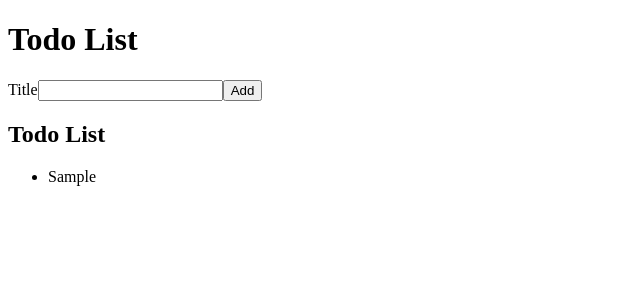
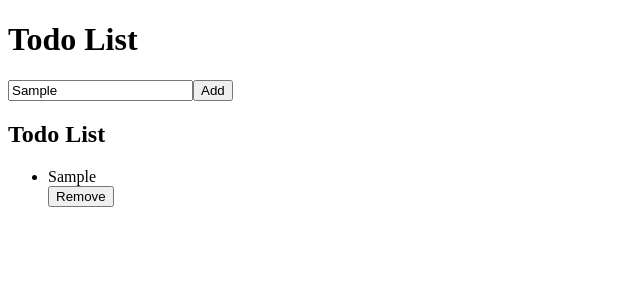
Before and after one commit to Victoria240/react-todo, a React (Create React App) app: page / in a window 1280 px wide. Both pictures are taken after typing "Sample" into the empty fields and a click on the button "Add". Shown: the top 300 px of the page, without its empty margins (0-640 px from the left). Built offline with nearby package versions, Linux system fonts and the light colour scheme; the HTML template or start-up script is replaced by a standard one.

Commit message:
created a reusuable component called InputWithLabel, used component composition on this component, added auto-focus & remove button to input component

```diff
--- a/src/AddTodoForm.js
+++ b/src/AddTodoForm.js
@@ -1,5 +1,6 @@
 // AddTodoForm.js
 import React, { useState } from 'react';
+import InputWithLabel from './InputWithLabel';
 
 function AddTodoForm({ onAddTodo }) { // Destructure props
   const [todoTitle, setTodoTitle] = useState(''); // Create new state variable todoTitle
@@ -24,13 +25,8 @@
   return (
     <div>
       <form onSubmit={handleAddTodoFormSubmit}>
-        <label htmlFor='todoTitle'>Title</label>
-        <input
-          id='todoTitle'
-          name='title'
-          value={todoTitle} // Use todoTitle state as the value
-          onChange={handleTitleChange} // Handle input change
-        />
+        <InputWithLabel handleTitleChange={handleTitleChange}>
+        </InputWithLabel>
         <button type='submit'>Add</button>
       </form>
     </div>
--- a/src/App.js
+++ b/src/App.js
@@ -18,6 +18,13 @@
 
 function App() {
 
+  function removeTodo(id) {
+    // Filter the todoList array to exclude the todo item with the specified id
+    const updatedTodoList = todoList.filter((todo) => todo.id !== id);
+
+    // Update the todoList state with the new array of todos
+    setTodoList(updatedTodoList);
+  }
 
   const [todoList, setTodoList] = useSemiPersistentState(); // use custom hook
 
@@ -30,7 +37,7 @@
     <>
       <h1>Todo List</h1>
       <AddTodoForm onAddTodo={addTodo} /> {/* Update onAddTodo prop */}
-      <TodoList todoList={todoList} /> {/* Pass todoList state as a prop */}
+      <TodoList todoList={todoList} onRemoveTodo = {removeTodo} /> {/* Pass todoList state as a prop */}
 
     </>
   );
--- /dev/null
+++ b/src/InputWithLabel.js
@@ -0,0 +1,27 @@
+import React, {useRef, useEffect} from 'react'
+
+function InputWithLabel({ children, ...props}) {
+    const inputRef = useRef(null)
+
+    useEffect(() => {
+         // Accessing the input element and focusing it
+        inputRef.current.focus();
+    }, []);
+
+
+
+    return (
+        <>
+            <label htmlFor='todoTitle'>{children}</label>
+            <input
+                ref={inputRef}
+                id='todoTitle'
+                name='title'
+                value={props.todoTitle} // Use todoTitle state as the value
+                onChange={props.handleTitleChange} // Handle input change
+            />
+        </>
+    )
+}
+
+export default InputWithLabel
--- a/src/TodoList.js
+++ b/src/TodoList.js
@@ -2,13 +2,21 @@
 import React from 'react';
 import TodoListItem from './TodoListItem';
 
-function TodoList({ todoList }) { // Destructure props
+function TodoList({ todoList, onRemoveTodo }) {
+    // Destructure the props todoList and onRemoveTodo from the incoming props object
+
     return (
         <div>
+            {/* Render a heading */}
             <h2>Todo List</h2>
             <ul>
+                {/* Map over the todoList array */}
                 {todoList.map(todo => (
-                    <TodoListItem key={todo.id} todo={todo} />
+                    <TodoListItem
+                        key={todo.id} // Assign a unique key to each TodoListItem
+                        todo={todo} // Pass the todo object as a prop to TodoListItem
+                        onRemoveTodo={onRemoveTodo} // Pass the onRemoveTodo function as a prop to TodoListItem
+                    />
                 ))}
             </ul>
         </div>
--- a/src/TodoListItem.js
+++ b/src/TodoListItem.js
@@ -1,9 +1,18 @@
-import React from 'react'
+import React from 'react';
 
 // Define the TodoListItem component
-function TodoListItem({todo}) { // Destructure props
+function TodoListItem({ todo, onRemoveTodo }) {
+    // Define a click event handler for the remove button
+    const handleRemoveClick = () => {
+        // Call the onRemoveTodo callback with the todo id as the argument
+        onRemoveTodo(todo.id);
+    };
+
     return (
-        <li> {todo.title}</li> // Render the todo item title with the unique id as the key
+        <>
+            <li>{todo.title}</li> {/* Render the todo item title */}
+            <button onClick={handleRemoveClick}>Remove</button> {/* Render the remove button */}
+        </>
     );
 }
 
```
